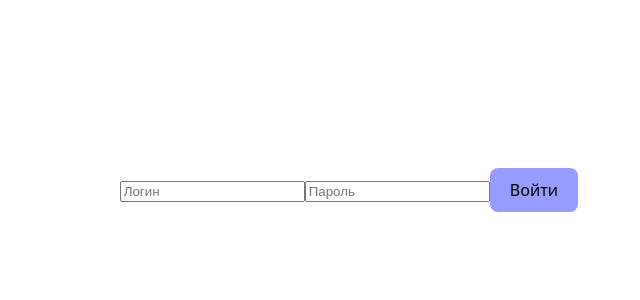
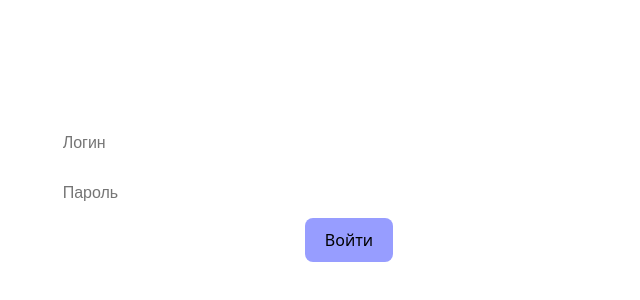
Before and after one commit to 00DemiX00/project_for_Ivan_main, a React (Vite) app: page / in a window 1280 px wide. Shown: the part 210-510 px from the top of the page, without its empty margins (291-931 px from the left). Built offline with nearby package versions, Linux system fonts and the light colour scheme.

Commit message:
компонент MyInput

```diff
--- a/src/App.jsx
+++ b/src/App.jsx
@@ -1,6 +1,7 @@
 import { useState } from 'react'
 import './App.css'
 import MyButton from './components/UI/button/MyButton'
+import MyInput from './components/UI/input/MyInput'
 
 
 function App() {
@@ -10,8 +11,8 @@ function App() {
     <>
     <div>
       <form>
-        <input type='text' placeholder='Логин'></input>
-        <input type='text' placeholder='Пароль'></input>
+        <MyInput type='text' placeholder='Логин'></MyInput>
+        <MyInput type='text' placeholder='Пароль'></MyInput>
         <MyButton>Войти</MyButton>
       </form>
     </div>
--- a/src/components/UI/input/MyInput.jsx
+++ b/src/components/UI/input/MyInput.jsx
@@ -0,0 +1,10 @@
+import React from "react";
+import classes from './MyInput.module.css'
+
+const MyInput = (props) => {
+    return(
+        <input className={classes.myInput} {...props}></input>
+    );
+};
+
+export default MyInput
--- /dev/null
+++ b/src/components/UI/input/MyInput.module.css
@@ -0,0 +1,10 @@
+.myInput {
+    width: 100%;
+    height: 50px;
+    background: transparent;
+    border: none;
+    outline: none;
+    font-size: 1em;
+    padding: 0 35px 0 5px;
+    color: #fff;
+}
```
